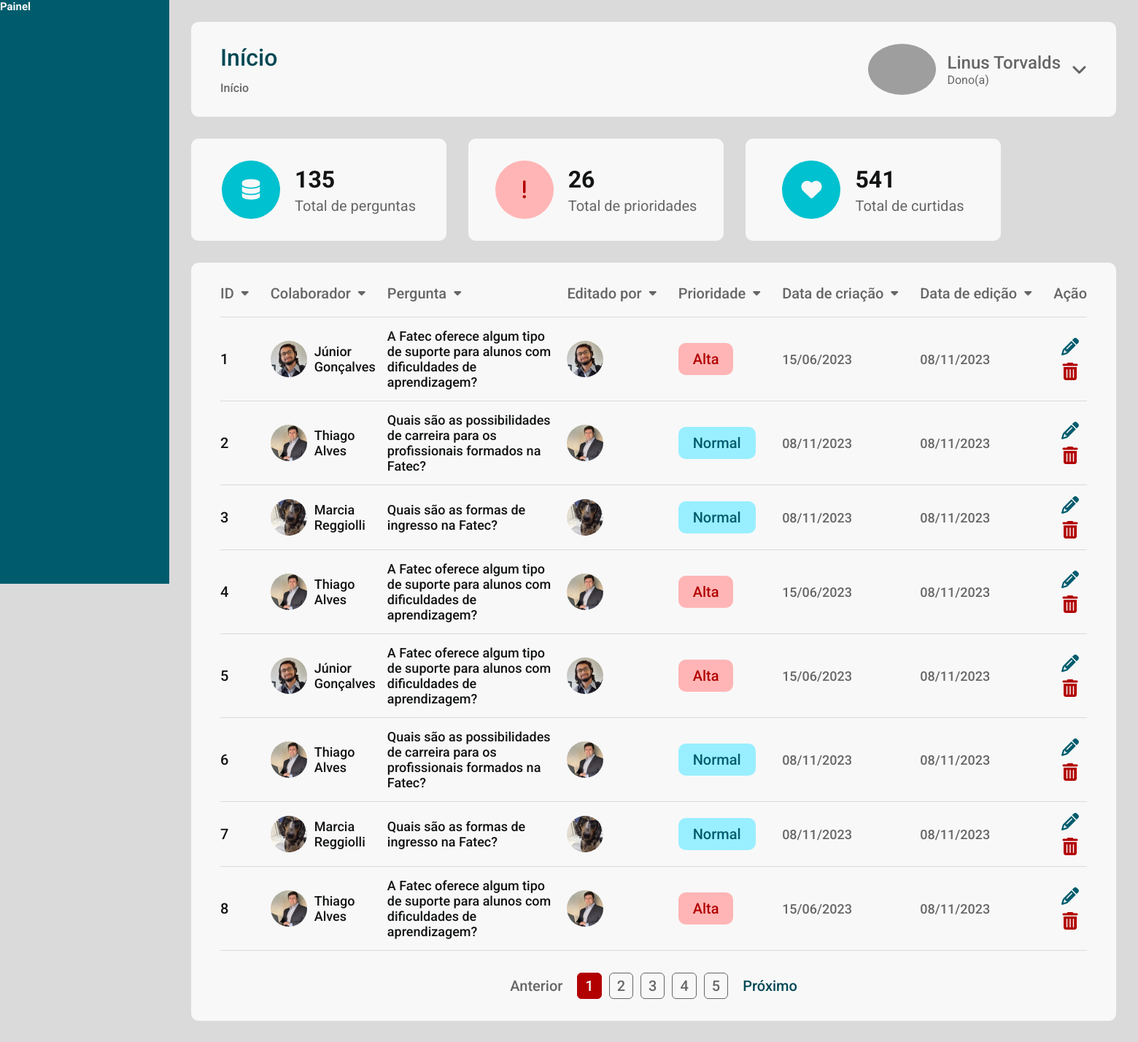
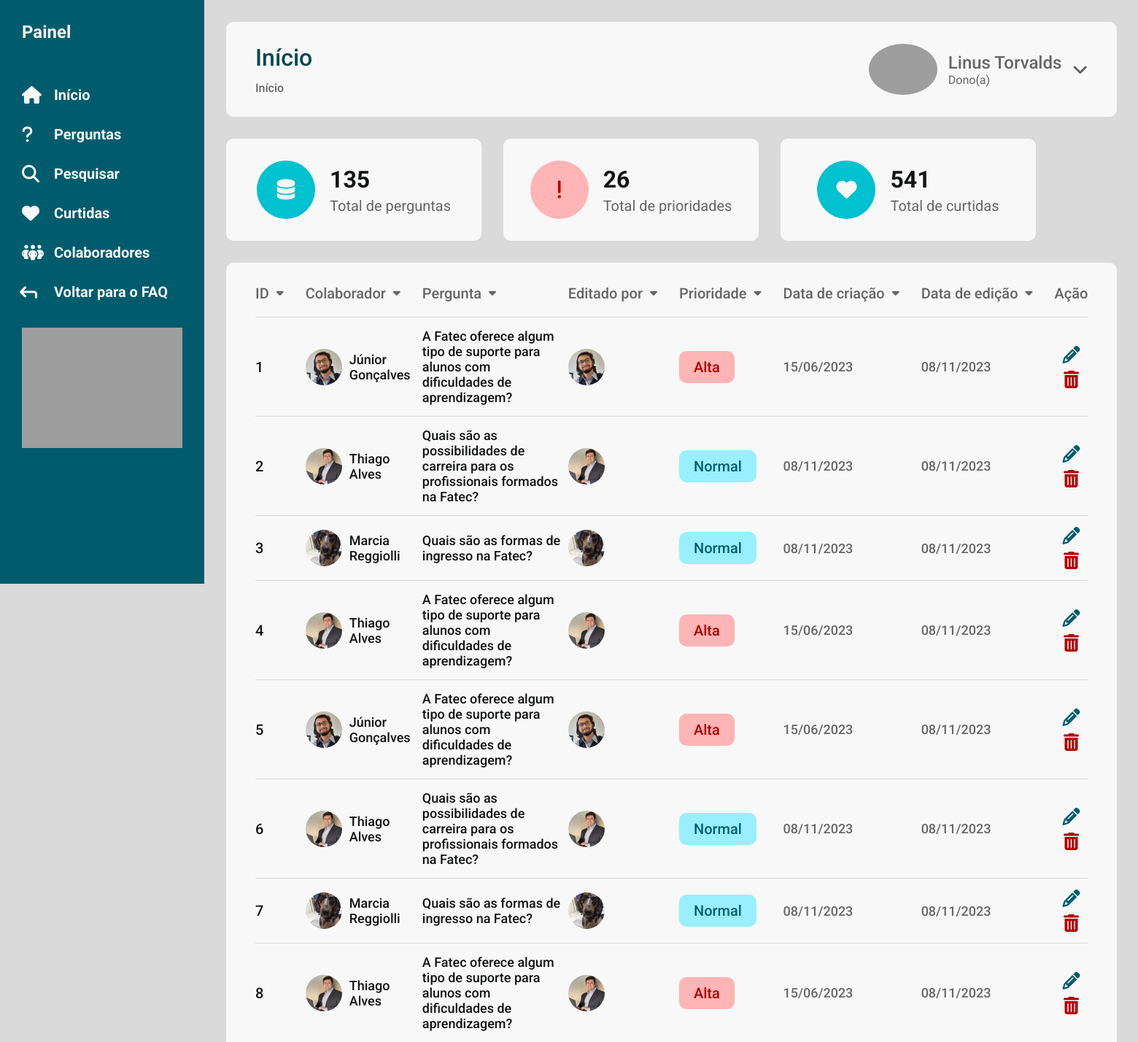
Before and after one commit to rrafaelc/projeto-faq-fatec, a PHP site: page /painel in a window 1560 px wide. Shown: the top 1428 px of the page at 73% size. Run offline with PHP 8.4, Linux system fonts and the light colour scheme; some libraries are stand-ins or nearby versions; grey boxes are pictures that could not be loaded.

Commit message:
criado painel lateral

```diff
--- a/painel/index.html
+++ b/painel/index.html
@@ -19,7 +19,46 @@
   </head>
   <body>
     <aside class="painel-lateral">
-      <h1>Painel</h1>
+      <h1 class="titulo">Painel</h1>
+      <div class="inicio">
+        <div class="icone">
+          <i class="fas fa-home"></i>
+        </div>
+        <a href="/painel">Início</a>
+      </div>
+      <div class="perguntas">
+        <div class="icone">
+          <i class="fas fa-question"></i>
+        </div>
+        <a href="#">Perguntas</a>
+      </div>
+      <div class="pesquisar">
+        <div class="icone">
+          <i class="fas fa-search"></i>
+        </div>
+        <a href="#">Pesquisar</a>
+      </div>
+      <div class="curtidas">
+        <div class="icone">
+          <i class="fas fa-heart"></i>
+        </div>
+        <a href="#">Curtidas</a>
+      </div>
+      <div class="colaboladores">
+        <div class="icone">
+          <i class="fas fa-people-group"></i>
+        </div>
+        <a href="#">Colaboradores</a>
+      </div>
+      <div class="voltar">
+        <div class="icone">
+          <i class="fas fa-arrow-turn-up"></i>
+        </div>
+        <a href="/">Voltar para o FAQ</a>
+      </div>
+      <div class="logo">
+        <img src="../img/logo-painel-lateral.svg" />
+      </div>
     </aside>
     <main>
       <div class="header">
--- a/painel/styles.css
+++ b/painel/styles.css
@@ -27,15 +27,57 @@
   background-color: var(--cinza-fraco);
 }
 
-aside {
+.painel-lateral {
   position: sticky;
   height: 100vh;
   top: 0;
   bottom: 0;
 
-  width: 280px;
+  padding: 30px;
+
+  min-width: 280px;
   background-color: var(--azul-base);
+
+  font-size: 2rem;
   color: var(--prata-base);
+  font-weight: bold;
+
+  display: flex;
+  flex-direction: column;
+  gap: 30px;
+}
+
+.painel-lateral .titulo {
+  font-size: 2.4rem;
+  padding-bottom: 30px;
+}
+
+.painel-lateral div {
+  display: flex;
+  gap: 20px;
+}
+
+.painel-lateral .logo {
+  width: 100%;
+}
+
+.painel-lateral .icone {
+  width: 24px;
+}
+
+.painel-lateral div i {
+  font-size: 24px;
+  margin-right: 20px;
+}
+
+.painel-lateral .voltar i {
+  transform: rotate(-90deg);
+}
+
+.painel-lateral div a {
+  font-size: 2rem;
+  color: var(--prata-base);
+  font-weight: bold;
 }
 
 main {
```
Also changed, not shown: img/logo-painel-lateral.svg (added).
